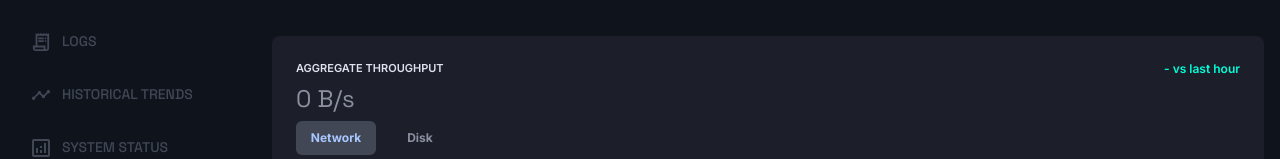
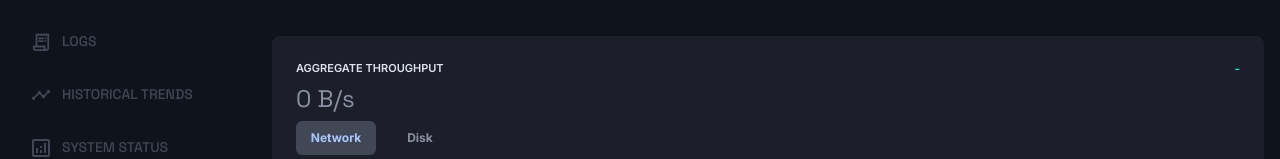
Before and after one commit to HeLoo17/SDUL, a React (Vite) app in the folder frontend/: page /nodes in a window 1280 px wide. Shown: the part 255-414 px from the top of the page. Built offline with nearby package versions, Linux system fonts and the light colour scheme; no server answers.

Commit message:
ThrougputBarChart fix

```diff
--- a/frontend/src/components/displays/ThroughputBarChartCard.tsx
+++ b/frontend/src/components/displays/ThroughputBarChartCard.tsx
@@ -21,7 +21,7 @@ function formatBytes(bytes: number): string {
 }
 
 function changeDataDisplay(currentData: string, data: number): string {
-    return currentData == 'network' ? formatBytes(data) : (data * 100).toString();
+    return currentData == 'network' ? formatBytes(data) : `${(data * 100).toString()}%`;
 }
 
 // Custom Tooltip
@@ -101,7 +101,7 @@ export default function ThroughputBarChartCard({ rawNodes }: Props) {
                         <button onClick={() => setActiveTab('Disk')} className={`w-[80px] text-[12px] text-t1 font-inter font-bold px-3 py-2 rounded-md ${activeTab === 'Disk' ? 'bg-t2 text-t3' : 'hover:bg-t2/30 hover:text-t3'}`}>Disk</button>
                     </div>
                 </div>
-                <span className='text-[12px] text-[#00FFD9] font-inter font-semibold'>{changeLabel} vs last hour</span>
+                <span className='text-[12px] text-[#00FFD9] font-inter font-semibold'>{changeLabel}</span>
             </div>
 
             {/* CHART BODY */}
@@ -134,6 +134,7 @@ export default function ThroughputBarChartCard({ rawNodes }: Props) {
                     />
 
                     <Bar
+                        key={currentData}
                         dataKey={currentData}
                         shape={(prop: any) => {
                         const ratio   = prop.value / maxValue;
```
